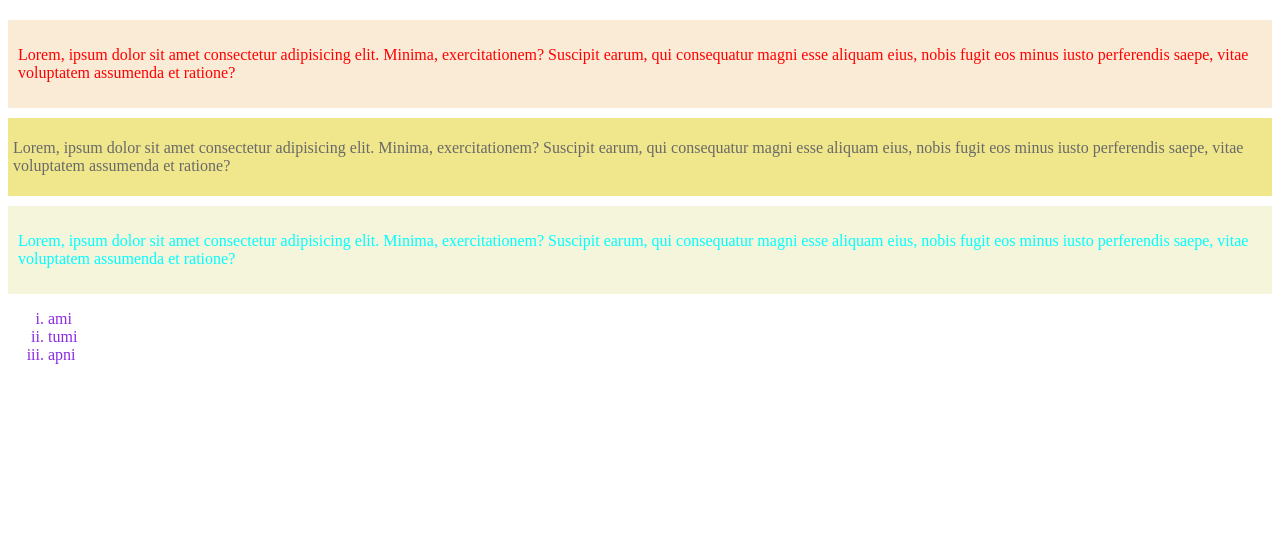
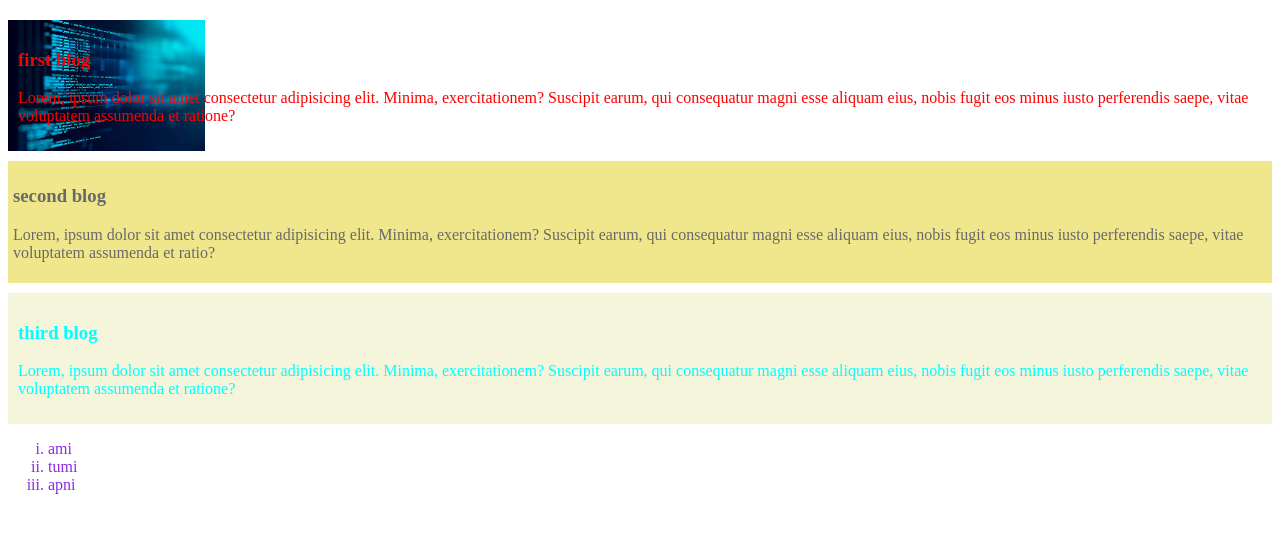
Before and after one commit to ahsanadip7/my-first-web-site, a plain HTML site: page index.html in a window 1280 px wide. Shown: the part 51-584 px from the top of the page. Drawn offline with Linux system fonts and the light colour scheme.

Commit message:
add first blog background pic

```diff
--- a/index.html
+++ b/index.html
@@ -11,16 +11,19 @@
     <h3>hello bangladesh</h3>
 </header>
 <div class="first">
+    <h3>first blog</h3>
     <p>
         Lorem, ipsum dolor sit amet consectetur adipisicing elit. Minima, exercitationem? Suscipit earum, qui consequatur magni esse aliquam eius, nobis fugit eos minus iusto perferendis saepe, vitae voluptatem assumenda et ratione?
     </p>
 </div>
 <div class="second">
+    <h3>second blog</h3>
     <p>
-        Lorem, ipsum dolor sit amet consectetur adipisicing elit. Minima, exercitationem? Suscipit earum, qui consequatur magni esse aliquam eius, nobis fugit eos minus iusto perferendis saepe, vitae voluptatem assumenda et ratione?
+        Lorem, ipsum dolor sit amet consectetur adipisicing elit. Minima, exercitationem? Suscipit earum, qui consequatur magni esse aliquam eius, nobis fugit eos minus iusto perferendis saepe, vitae voluptatem assumenda et ratio?
     </p>
 </div>
 <div class="third">
+    <h3>third blog</h3>
     <p>
         Lorem, ipsum dolor sit amet consectetur adipisicing elit. Minima, exercitationem? Suscipit earum, qui consequatur magni esse aliquam eius, nobis fugit eos minus iusto perferendis saepe, vitae voluptatem assumenda et ratione?
     </p>
--- a/styles/style.css
+++ b/styles/style.css
@@ -6,7 +6,8 @@ header{
  }
 
 .first{
-color: red; background-color: antiquewhite; padding: 10px;
+color: red; padding: 10px;
+background-image: url('istockphoto-537331500-612x612.jpg'); background-repeat: no-repeat; background-size: contain;
 }
 .second{
     color: dimgray; background-color: khaki; padding: 5px;
```
Also changed, not shown: istockphoto-537331500-612x612.jpg (added), styles/istockphoto-537331500-612x612.jpg (added).
